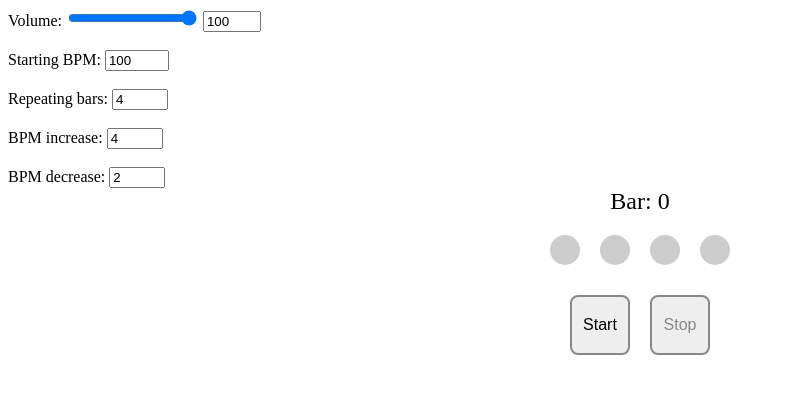
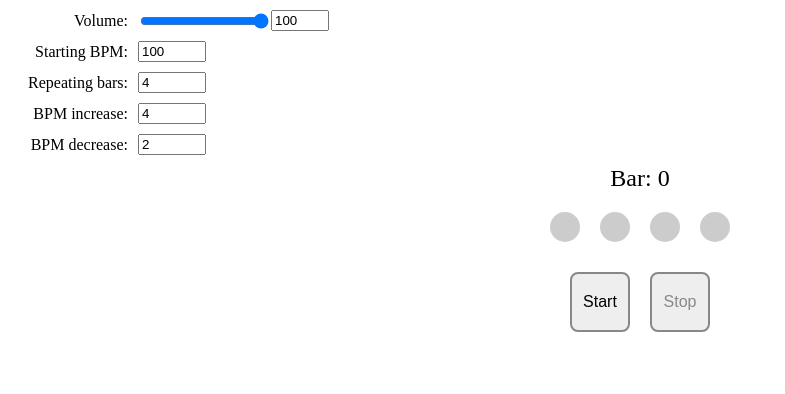
Before and after one commit to DamianoMorra/ProgMetro, a plain HTML site: page index.html in a window 1280 px wide. Shown: the whole page, without its empty margins (0-785 px from the left). Drawn offline with Linux system fonts and the light colour scheme.

Commit message:
Alignment improvement

```diff
--- a/css/styles.css
+++ b/css/styles.css
@@ -1,3 +1,19 @@
+.input-group {
+    display: flex;
+    align-items: center;
+    margin: 10px 0;
+}
+
+.input-group label {
+    width: 120px;
+    text-align: right;
+    margin-right: 10px;
+}
+
+.input-group input[type="number"] {
+    width: 60px;
+}
+
 .circle {
     width: 30px;
     height: 30px;
--- a/index.html
+++ b/index.html
@@ -7,21 +7,31 @@
     <link rel="stylesheet" href="css/styles.css">
 </head>
 <body>
+    <div class="input-group">
         <label for="volume">Volume:</label>
         <input type="range" id="volume" min="0" max="100" value="100">
         <input type="number" id="volumeValue" value="100" min="0" max="100" style="width: 50px;">
-    <br><br>
+    </div>
+
+    <div class="input-group">
         <label for="bpm">Starting BPM:</label>
         <input type="number" id="bpm" value="100" min="30" max="300">
-    <br><br>
+    </div>
+
+    <div class="input-group">
         <label for="repeatingBars">Repeating bars:</label>
         <input type="number" id="repeatingBars" value="4" min="1" max="10">
-    <br><br>
+    </div>
+
+    <div class="input-group">
         <label for="bpmIncrease">BPM increase:</label>
         <input type="number" id="bpmIncrease" value="4" min="1" max="10">
-    <br><br>
+    </div>
+
+    <div class="input-group">
         <label for="bpmDecrease">BPM decrease:</label>
         <input type="number" id="bpmDecrease" value="2" min="1" max="10">
+    </div>
     <div id="status"></div>
     <div id="barCount">Bar: 0</div>
     <div id="circles">
```
Lines whose indentation alone changed are shown as unchanged.
